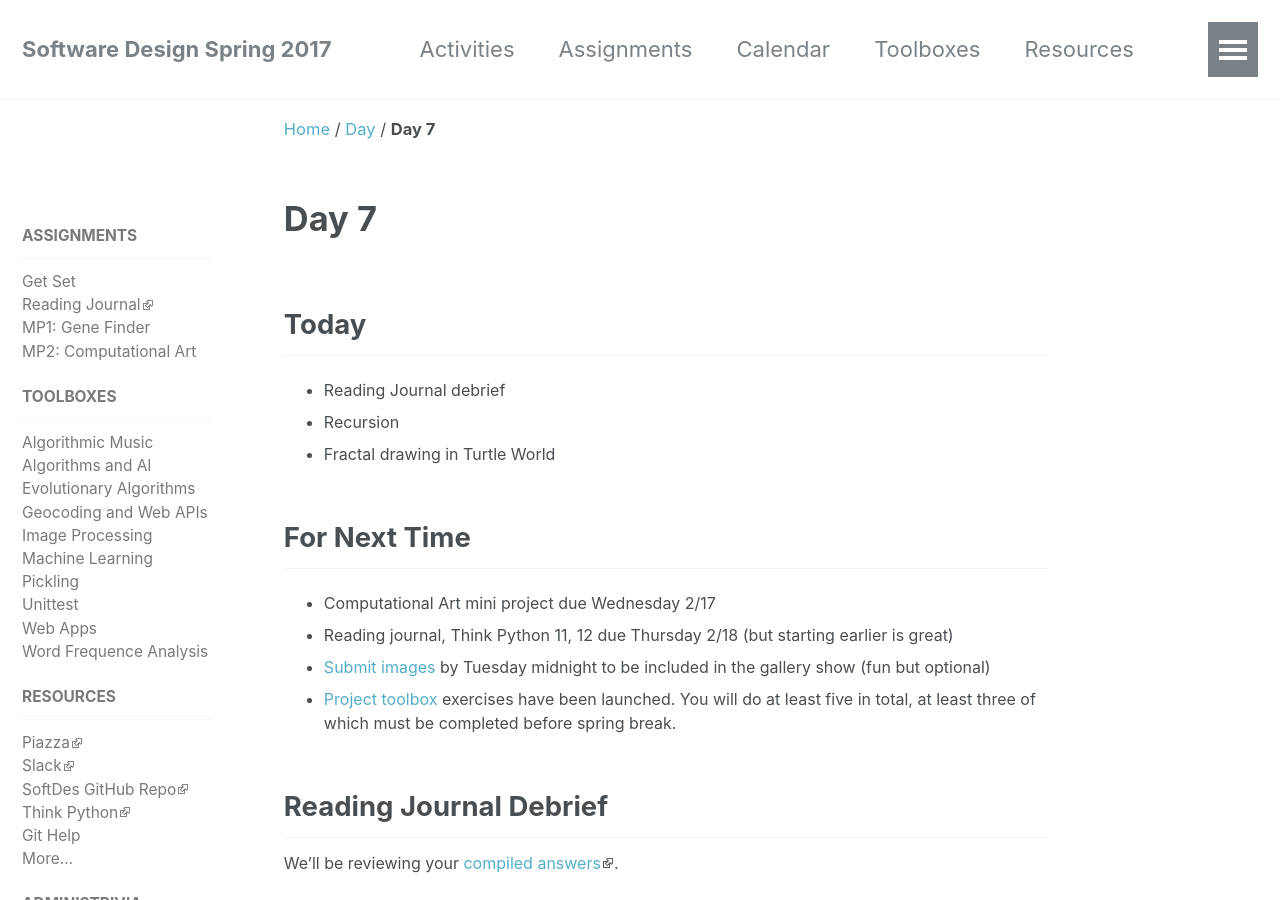
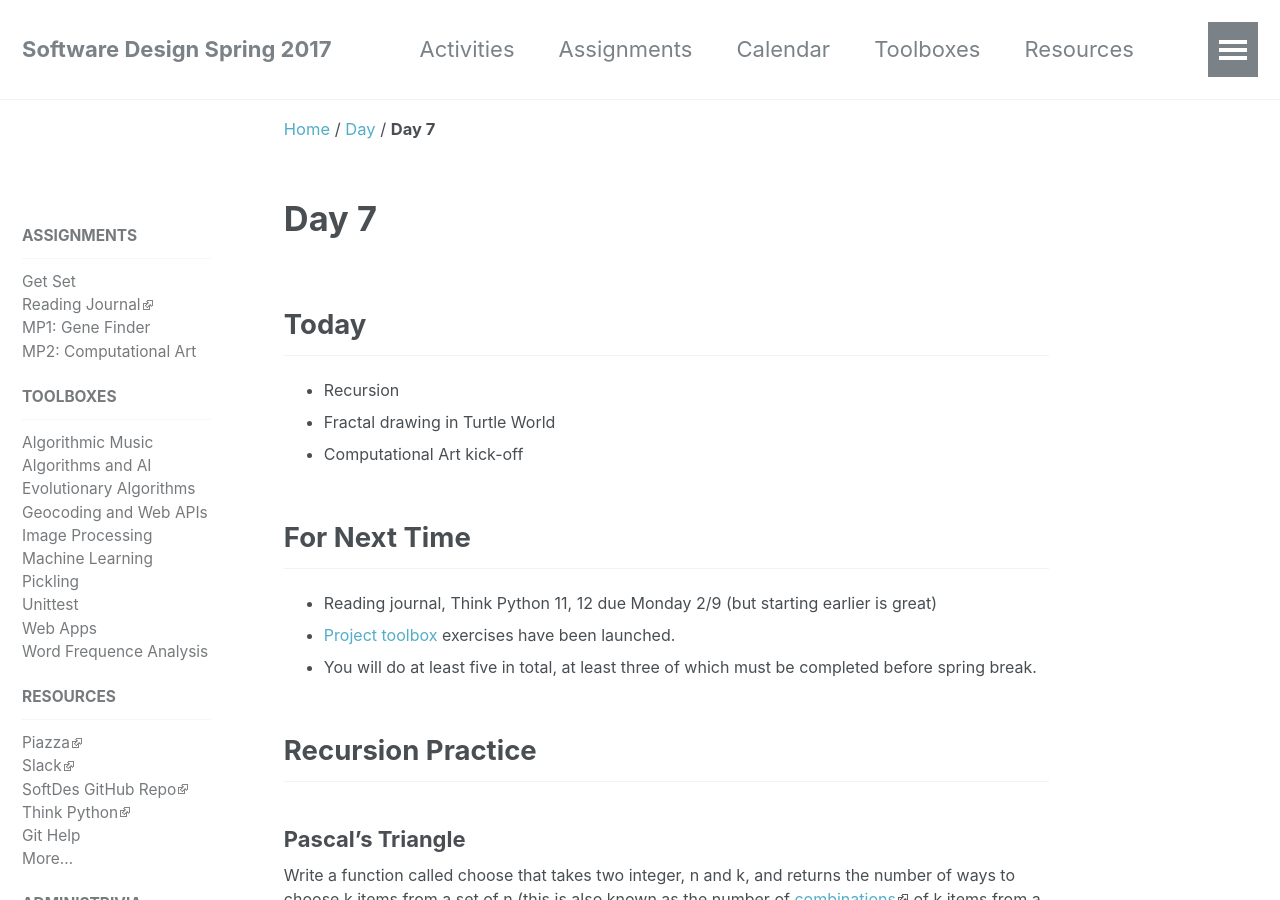
Before and after one commit to sd17spring/sd17spring.github.io, a Jekyll site: the page built from _days/day-7.md, in a window 1280 px wide and 900 px high. Built offline with Jekyll 4.4.1, drawn with Linux system fonts in a browser that asks for light colours.

Commit message:
day 7: update Today, For Next Time

```diff
--- a/_days/day-7.md
+++ b/_days/day-7.md
@@ -7,22 +7,16 @@ title: Day 7
 
 ## Today
 
-* Reading Journal debrief
 * Recursion
 * Fractal drawing in Turtle World
+* Computational Art kick-off
+
 
 ## For Next Time
 
-* Computational Art mini project due Wednesday 2/17
-* Reading journal, Think Python 11, 12 due Thursday 2/18 (but starting earlier is great)
-* [Submit images]({% link _assignments/mini-project-2-computational-art.md %}#turning-in-your-assignment) by Tuesday midnight to be included in the gallery show (fun but optional)
-* [Project toolbox](/project-toolbox) exercises have been launched. You will do at least five in total, at least three of which must be completed before spring break.
-
-
-## Reading Journal Debrief
-
-We'll be reviewing your [compiled
-answers]({{ site.data.course.urls.reading_journal_response_prefix }}day6_reading_journal_responses.ipynb).
+* Reading journal, Think Python 11, 12 due Monday 2/9 (but starting earlier is great)
+* [Project toolbox]({% link toolboxes.md %}) exercises have been launched.
+* You will do at least five in total, at least three of which must be completed before spring break.
 
 
 ## Recursion Practice
```
